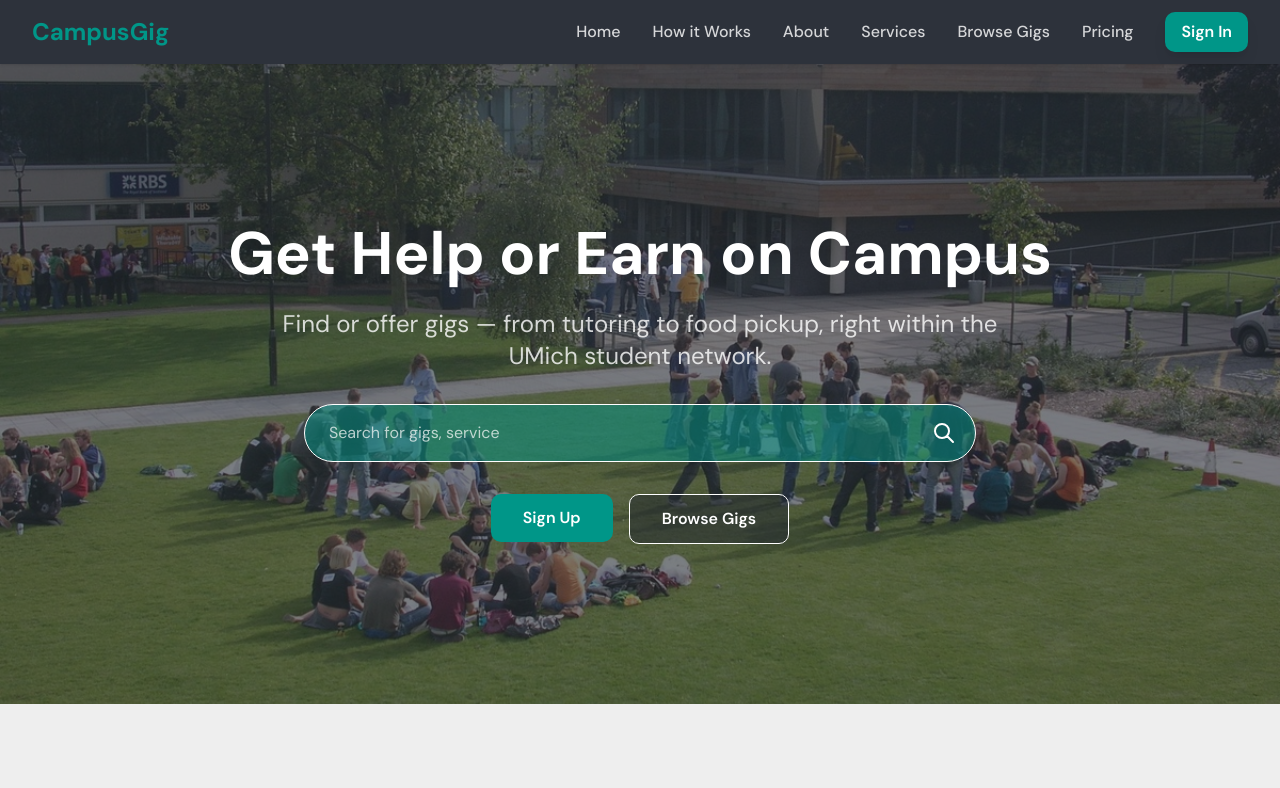
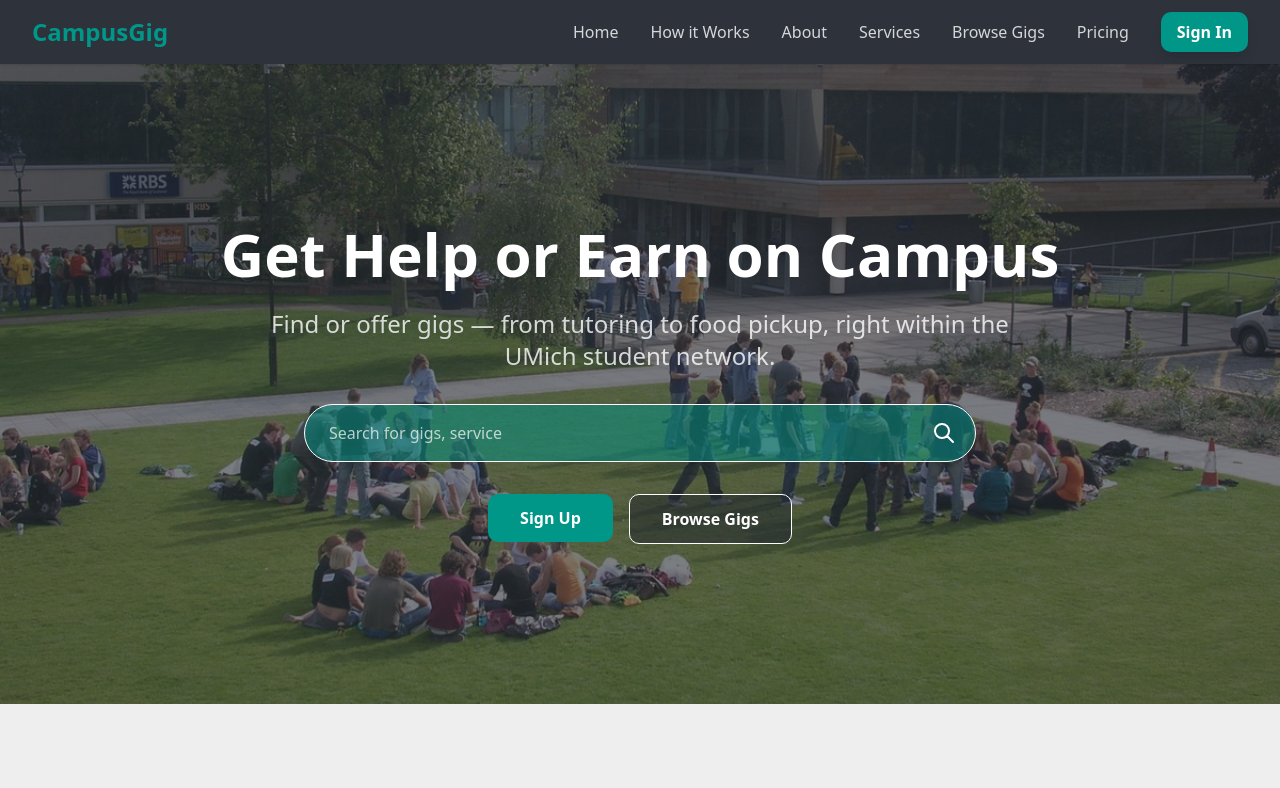
Before and after one commit to DevanshiShahTatva/Campus-Gigs-Client, a Next.js app: page / in a window 1280 px wide. Shown: the top 788 px of the page. Built offline with nearby package versions, Linux system fonts and the light colour scheme; no server answers.

Commit message:
remove font family

```diff
--- a/src/app/layout.tsx
+++ b/src/app/layout.tsx
@@ -1,14 +1,9 @@
 import type { Metadata } from "next";
 import { ToastContainer } from "react-toastify";
-import { DM_Sans } from "next/font/google";
 import "./globals.css";
 import "react-toastify/dist/ReactToastify.css";
 import { ClientLayoutWrapper } from "@/components/Wrapper/ClientLayoutWrapper";
 
-const dmSans = DM_Sans({
-  display: "swap",
-  subsets: ["latin"],
-});
 export const metadata: Metadata = {
   title: "Campus Gigs",
   description: "Generated by create next app",
@@ -22,7 +17,7 @@ export default function RootLayout({
   return (
     <html lang="en" suppressHydrationWarning>
       <body
-        className={`${dmSans.className} antialiased`}
+        className={`antialiased`}
       >
         <ToastContainer />
         <ClientLayoutWrapper>{children}</ClientLayoutWrapper>
```
